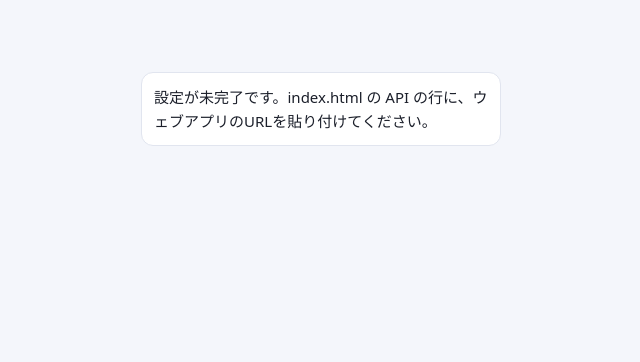
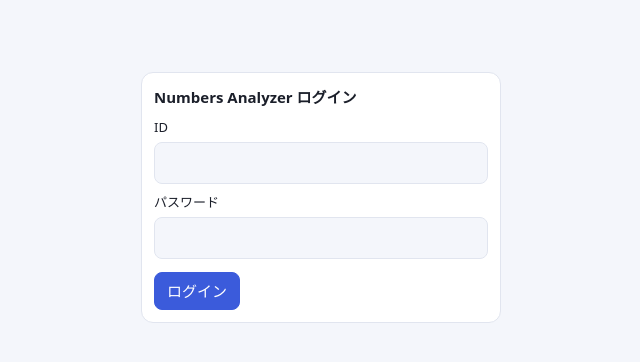
Before and after one commit to ebesums-netizen/numbers-analyzer, a plain HTML site: page index.html in a window 1280 px wide. Shown: the whole page, without its empty margins (319-959 px from the left). Drawn offline with Linux system fonts and the light colour scheme.

Commit message:
Update index.html

```diff
--- a/index.html
+++ b/index.html
@@ -86,7 +86,7 @@ function imp(){const both=$('#tg').value=='both',last=(l,n)=>{const m=[...l.matc
  const add=$('#md').value=='add'&&!S.sam[L]&&S.D[L].length;S.rd=S.rd||{};const lr=S.rd[L]||0;
  if(add)d.forEach((x,i)=>{if(!r[i]||r[i]>lr)S.D[L].push(x)});else S.D[L]=d;
  S.rd[L]=Math.max(add?lr:0,...r,0);S.sam[L]=0});S.upd=new Date().toLocaleString('ja-JP');save();render();$('#im').textContent=ls.map(L=>'ナンバーズ'+L+'：合計'+S.D[L].length+'件').join('、')+'を取り込みました。'}
-load();[3,4].forEach(L=>{if(!S.D[L]||!S.D[L].length){S.D[L]=sample(L,300);S.sam[L]=1}});const API='ここにウェブアプリのURLを貼り付け',TK='na_tok';
+load();[3,4].forEach(L=>{if(!S.D[L]||!S.D[L].length){S.D[L]=sample(L,300);S.sam[L]=1}});const API='https://script.google.com/macros/s/AKfycbyP0hRCnswq7mX37hslUWJfgParui0fYpnqDrsgkNVZH7aUPUux0uib3H6cGTafmerB/exec',TK='na_tok';
 let T='';try{T=localStorage.getItem(TK)||''}catch(e){}
 const shell=x=>$('#app').innerHTML='<main style="max-width:360px;margin-top:60px">'+x+'</main>';
 async function call(b){const r=await fetch(API,{method:'POST',headers:{'Content-Type':'text/plain;charset=utf-8'},body:JSON.stringify(b)});return r.json()}
```
